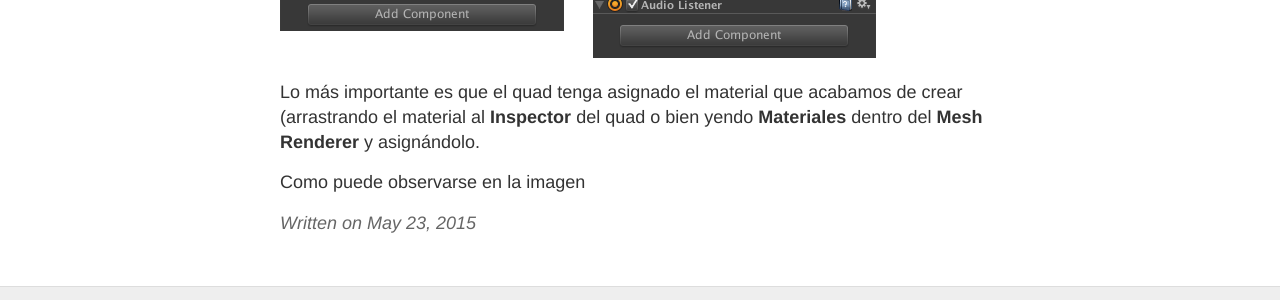
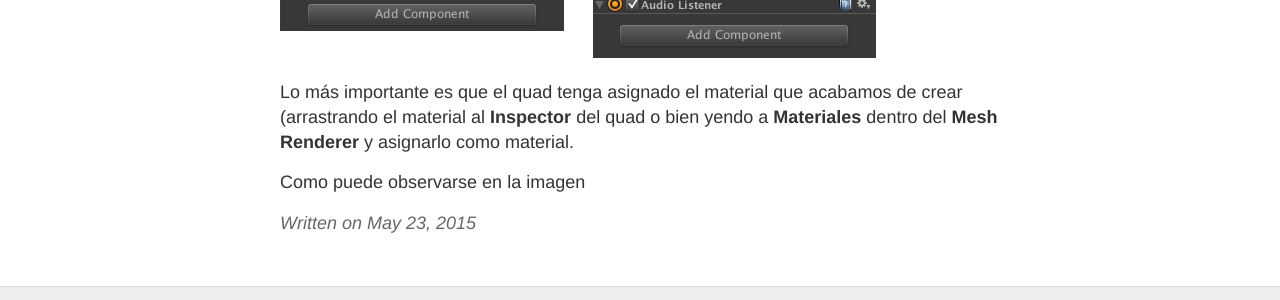
Before and after one commit to josemorval/UnityArchive, a Jekyll site: the page built from _posts/2015-05-23-pintandocuadro.md, in a window 1280 px wide. Shown: the part 1854-2154 px from the top of the page. Built offline with Jekyll 4.4.1, drawn with Linux system fonts in a browser that asks for light colours; Markdown is read by kramdown in place of the engine named in the settings.

Commit message:
Updated 2015-05-23-pintandocuadro.md

```diff
--- a/_posts/2015-05-23-pintandocuadro.md
+++ b/_posts/2015-05-23-pintandocuadro.md
@@ -46,6 +46,6 @@ La cámara que tenemos en escena y el quad tienen que quedar configurados de la
 
 ![_config.yml]({{ site.baseurl }}/images/basic01.png)
 
-Lo más importante es que el quad tenga asignado el material que acabamos de crear (arrastrando el material al **Inspector** del quad o bien yendo **Materiales** dentro del **Mesh Renderer** y asignándolo.
+Lo más importante es que el quad tenga asignado el material que acabamos de crear (arrastrando el material al **Inspector** del quad o bien yendo a **Materiales** dentro del **Mesh Renderer** y asignarlo como material.
 
 Como puede observarse en la imagen
```
